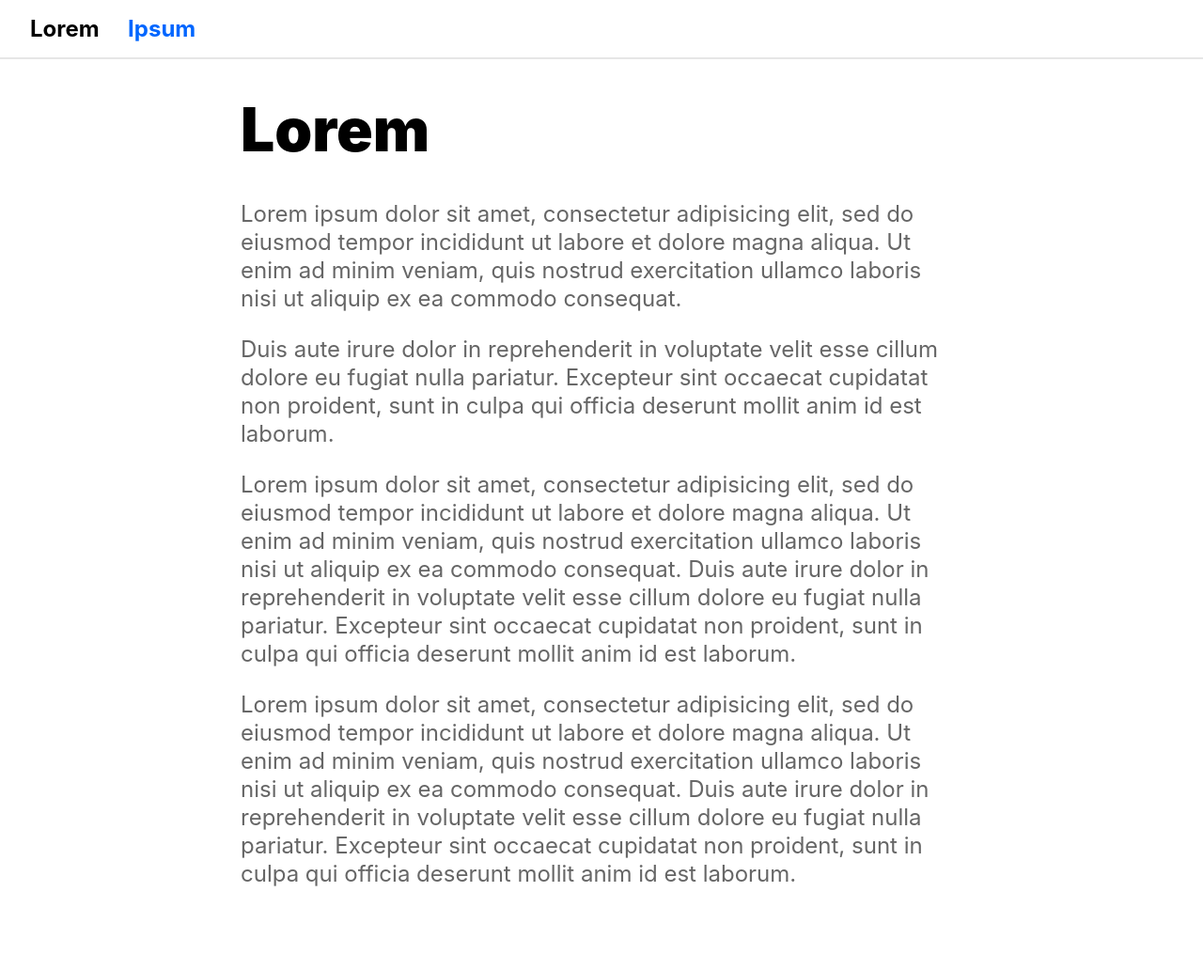
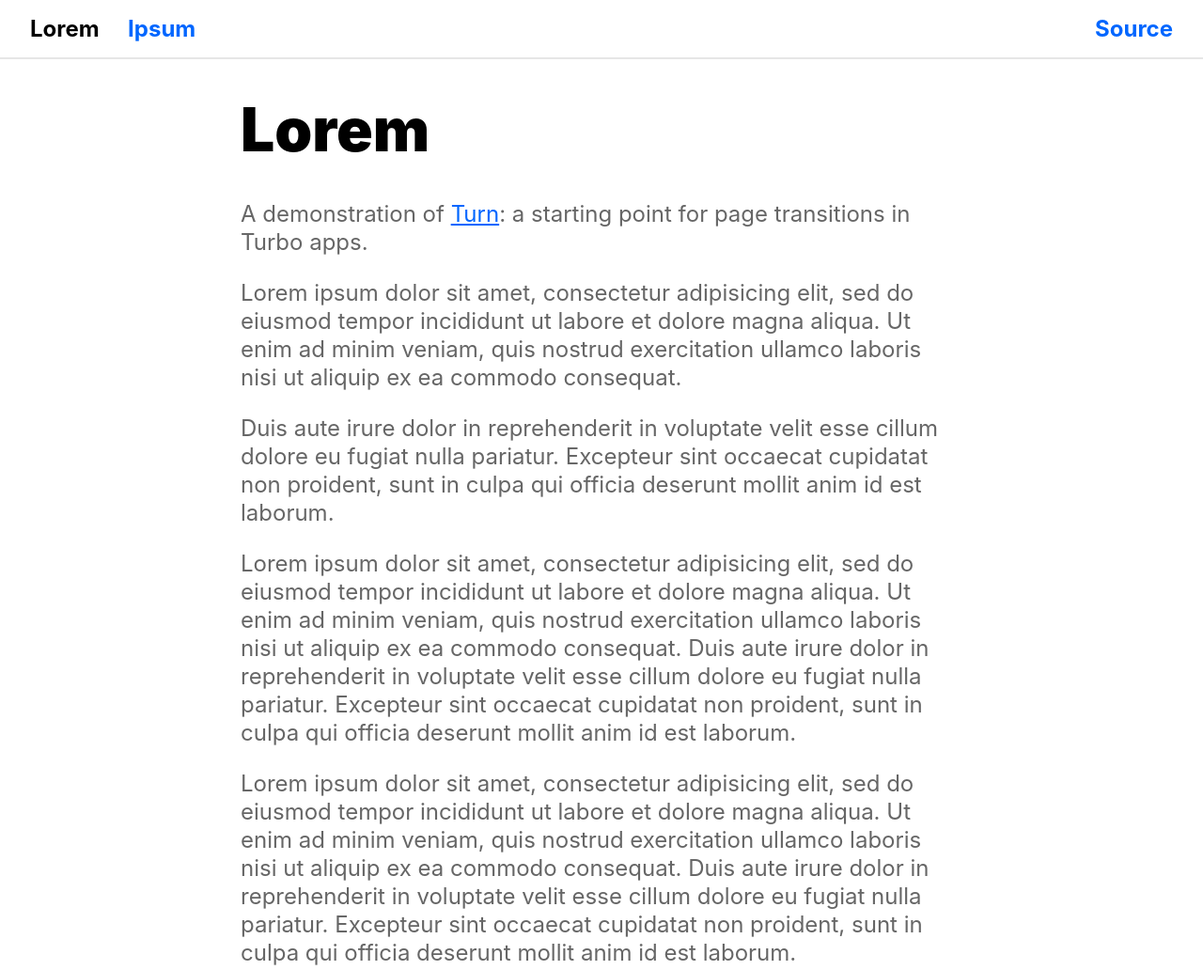
Before and after one commit to domchristie/turn, a plain HTML site: page index.html in a window 1280 px wide. Shown: the whole page at 94% size. Before the commit the page ends 969 px from the top, so only its background shows below. Drawn offline with Linux system fonts and the light colour scheme.

Commit message:
Improve demo

```diff
--- a/index.html
+++ b/index.html
@@ -19,6 +19,10 @@
       color: #666;
     }
 
+    a {
+      color: #06f;
+    }
+
     nav {
       display: flex;
       background-color: white;
@@ -30,7 +34,6 @@
 
     nav a {
       display: block;
-      color: #06f;
       font-weight: bold;
       text-decoration: none;
     }
@@ -41,6 +44,10 @@
 
     nav a + a {
       margin-left: 2.5%;
+    }
+
+    nav a:last-child {
+      margin-left: auto;
     }
 
     main {
@@ -69,9 +76,11 @@
   <nav>
     <a href="index.html" aria-current>Lorem</a>
     <a href="one.html">Ipsum</a>
+    <a href="https://github.com/domchristie/turn">Source</a>
   </nav>
   <main data-turn-enter data-turn-exit>
     <h1 data-turn-enter data-turn-exit>Lorem</h1>
+    <p>A demonstration of <a href="https://github.com/domchristie/turn">Turn</a>: a starting point for page transitions in Turbo apps.</p>
     <p>Lorem ipsum dolor sit amet, consectetur adipisicing elit, sed do eiusmod tempor incididunt ut labore et dolore magna aliqua. Ut enim ad minim veniam, quis nostrud exercitation ullamco laboris nisi ut aliquip ex ea commodo consequat.</p>
     <p>Duis aute irure dolor in reprehenderit in voluptate velit esse cillum dolore eu fugiat nulla pariatur. Excepteur sint occaecat cupidatat non proident, sunt in culpa qui officia deserunt mollit anim id est laborum.</p>
     <p>Lorem ipsum dolor sit amet, consectetur adipisicing elit, sed do eiusmod tempor incididunt ut labore et dolore magna aliqua. Ut enim ad minim veniam, quis nostrud exercitation ullamco laboris nisi ut aliquip ex ea commodo consequat. Duis aute irure dolor in reprehenderit in voluptate velit esse cillum dolore eu fugiat nulla pariatur. Excepteur sint occaecat cupidatat non proident, sunt in culpa qui officia deserunt mollit anim id est laborum.</p>
```
Also changed, not shown: one.html (+9 -0 lines).
